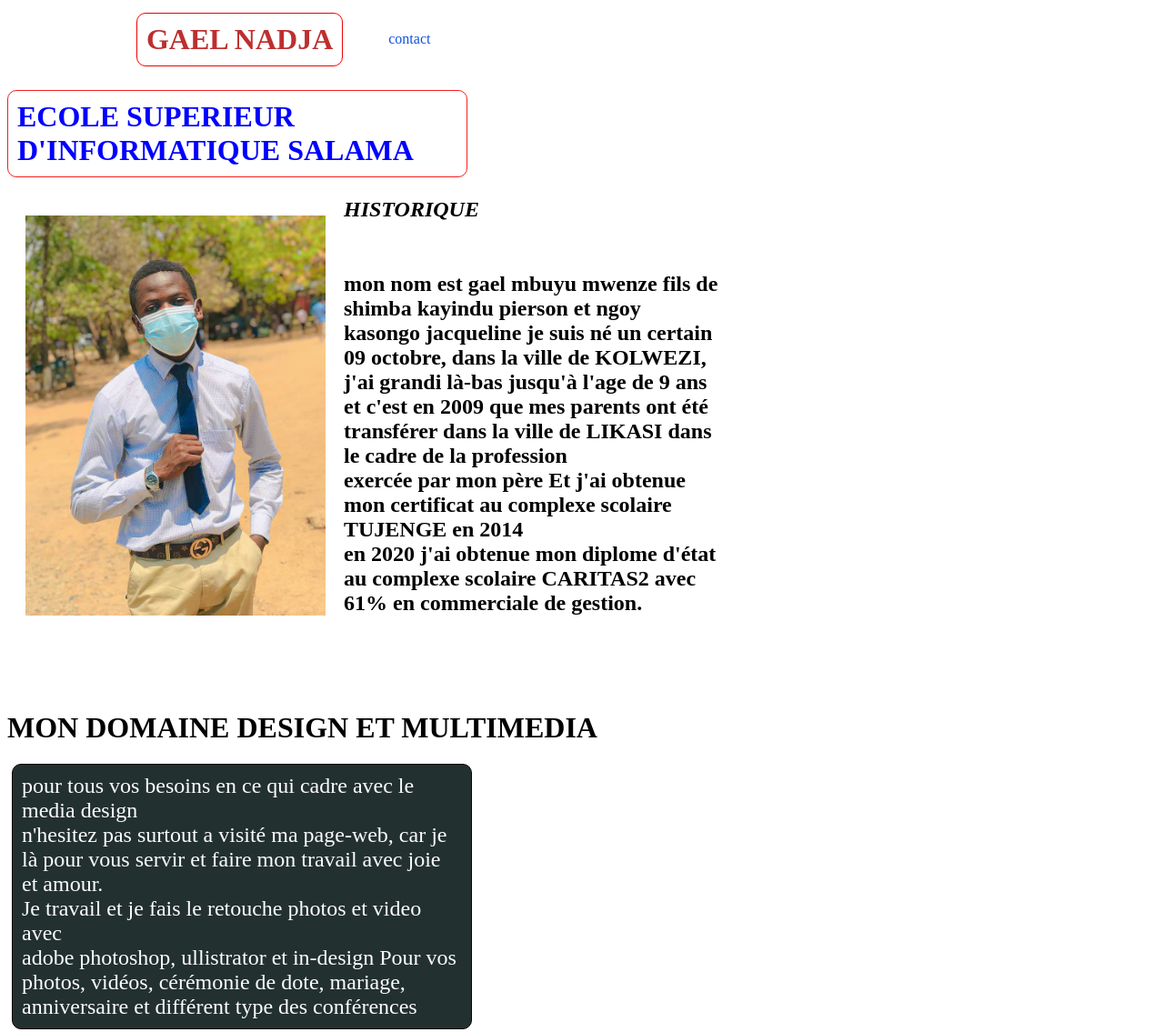
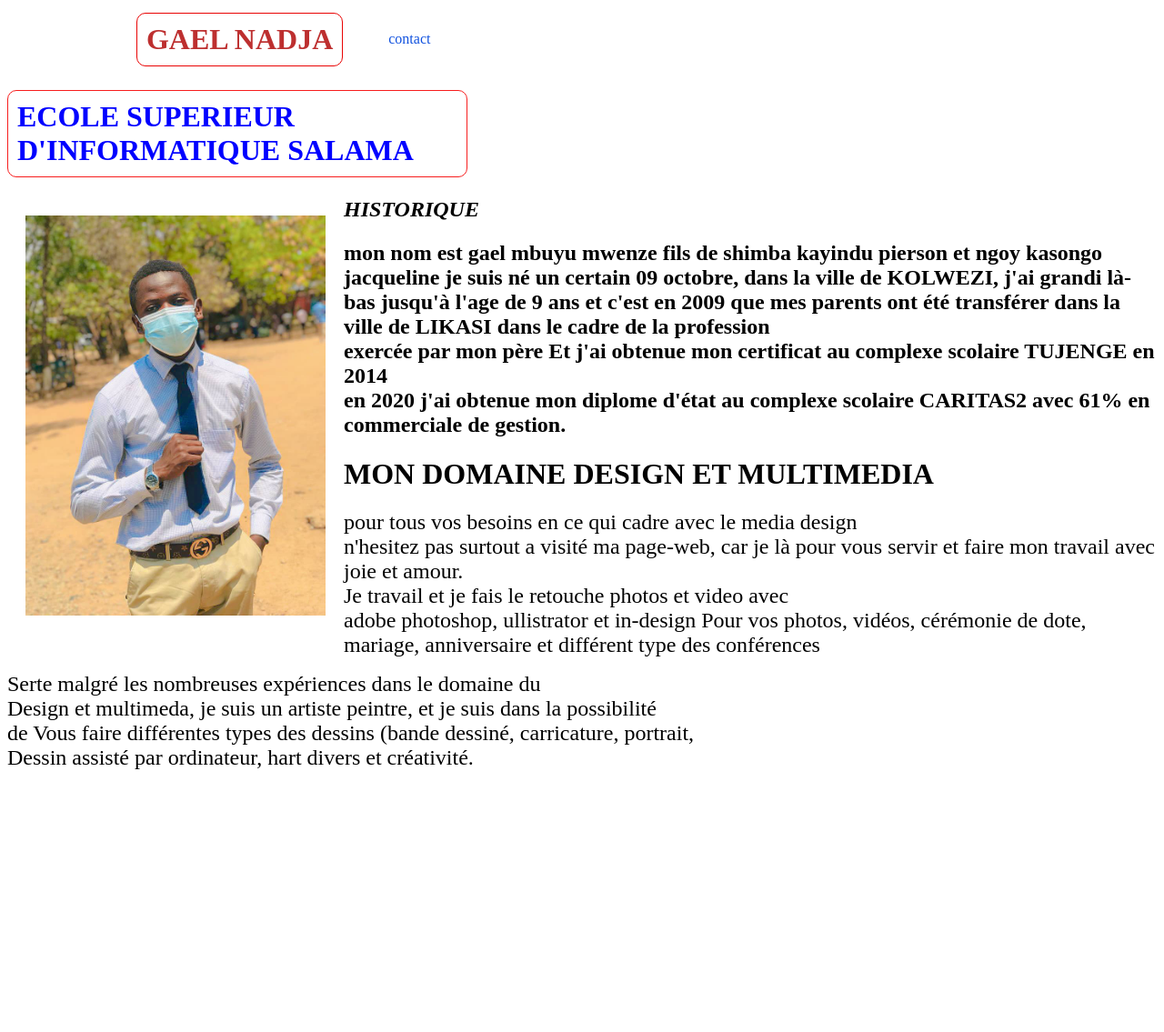
Before and after one commit to Mbuyumwenze/nadja-html-, a plain HTML site: page Accueil.html in a window 1280 px wide. Shown: the top 1135 px of the page at 91% size. After the commit the page ends 863 px from the top, so only its background shows below. Drawn offline with Linux system fonts and the light colour scheme.

Commit message:
Update GAEL.css

```diff
--- a/GAEL.css
+++ b/GAEL.css
@@ -74,8 +74,6 @@ header h2{
 
 }
 
-
-p
 {
 /*border: black 1px solid;*/
 /*background-color: rgb(171, 209, 221);*/
@@ -102,63 +100,3 @@ padding: 20px;
     position: absolute;
     left: 0px;
 }
-
-.carte{
-    position:relative;
-    right: 430px;
-}
-
- .corps{
-    border: none ;
- }
-
- .photo {
-    border: rgb(22, 2, 2) 1px solid;
-    width: 40%;
-    background-color: rgb(35, 48, 48);
-    border-radius: 10px;
-    color: rgb(253, 253, 253);
-    padding: 10px;
-    margin-left: 5px;
-
- }
- h3{
-    border: rgb(22, 2, 2) 1px solid;
-    margin: 40px;
-    color: rgb(253, 253, 253);
-    background-color: rgb(16, 134, 212);
-    padding: 20px;
-    width: 70%;
-    margin-bottom: 70px;
-    border-radius: 10px;
-}
-h4{
-   /* border: rgb(22, 2, 2) 1px solid;*/
-    margin: 40px;
-    color: rgb(3, 3, 3);
-    /*backgroud-color: rgb(27, 75, 107);*/
-    padding: 30px;
-    width: 60%;
-    margin-bottom: 90px;
-    border-radius: 10px;
-    padding: 15px;
-    align-items: center;
-}
-.design{
-    border: rgb(22, 2, 2) 1px solid;
-    width: 40%;
-    background-color: rgb(74, 48, 187);
-    border-radius: 10px;
-    color: rgb(253, 253, 253);
-    padding: 10px;
-    margin-left: 5px;
-}
-
-
- /* img{
-    border: black 1px solid;
-    border-radius: 10px;
-}
-.img{
-    padding-left: 40px;
-} */
```
